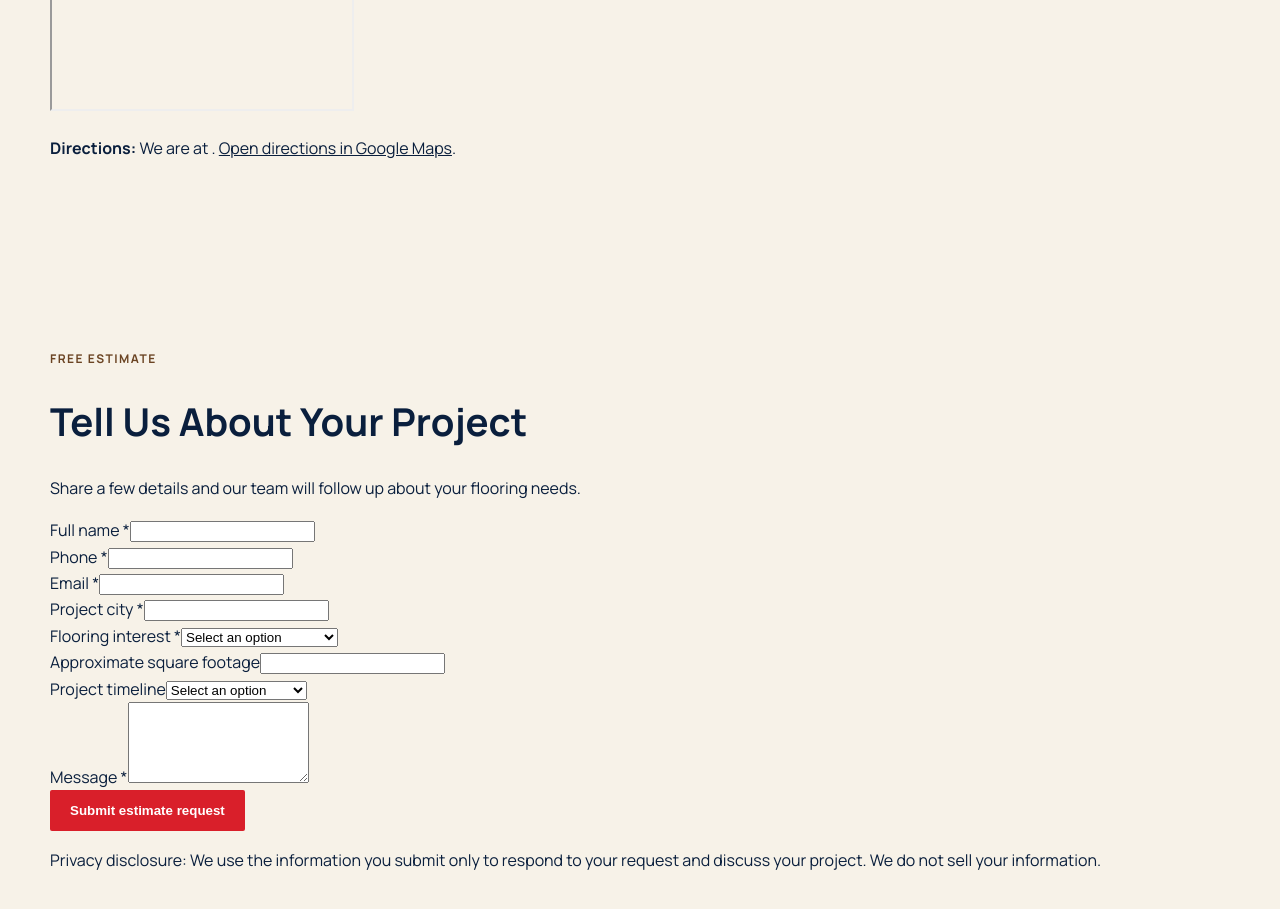
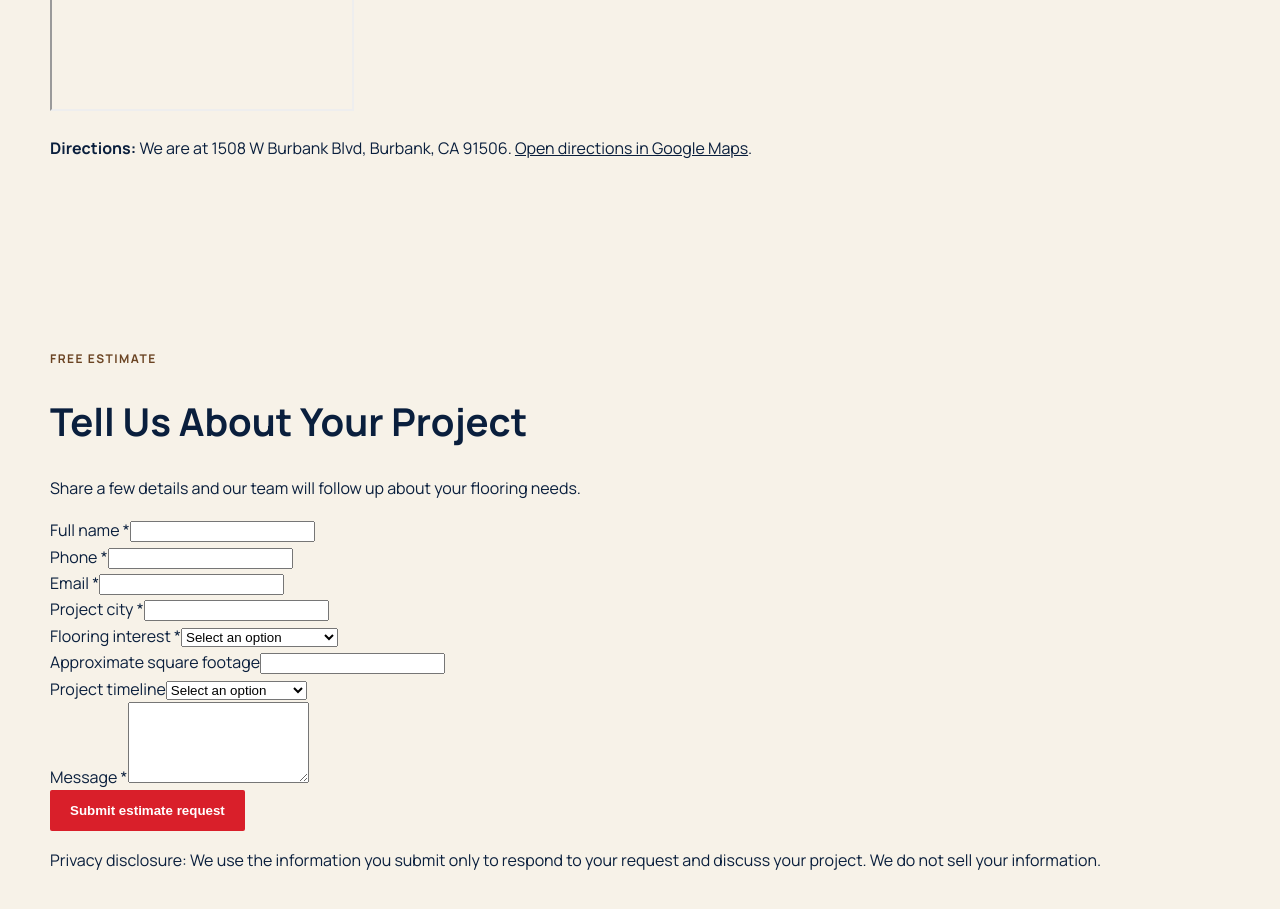
Before and after one commit to Narekiii/USFlooring, a Next.js app: page /contact in a window 1280 px wide. Shown: the part 880-1789 px from the top of the page. Built offline with nearby package versions, Linux system fonts and the light colour scheme; grey boxes are pictures that could not be loaded.

Commit message:
Fix formatted address on contact page

```diff
--- a/app/contact/page.tsx
+++ b/app/contact/page.tsx
@@ -67,7 +67,7 @@ export default function ContactPage() {
             <div className="overflow-hidden rounded border border-border bg-ivory">
               <iframe src={mapUrl} title="Map showing US Flooring & Molding in Burbank" className="h-[360px] w-full border-0" loading="lazy" referrerPolicy="no-referrer-when-downgrade" />
             </div>
-            <p className="mt-4 text-sm text-charcoal/70"><strong>Directions:</strong> We are at {BUSINESS.address.full}. <a className="text-link" href={directionsUrl} target="_blank" rel="noopener noreferrer">Open directions in Google Maps</a>.</p>
+            <p className="mt-4 text-sm text-charcoal/70"><strong>Directions:</strong> We are at {`${BUSINESS.address.street}, ${BUSINESS.address.city}, ${BUSINESS.address.state} ${BUSINESS.address.zip}`}. <a className="text-link" href={directionsUrl} target="_blank" rel="noopener noreferrer">Open directions in Google Maps</a>.</p>
           </div>
         </div>
       </section>
```
